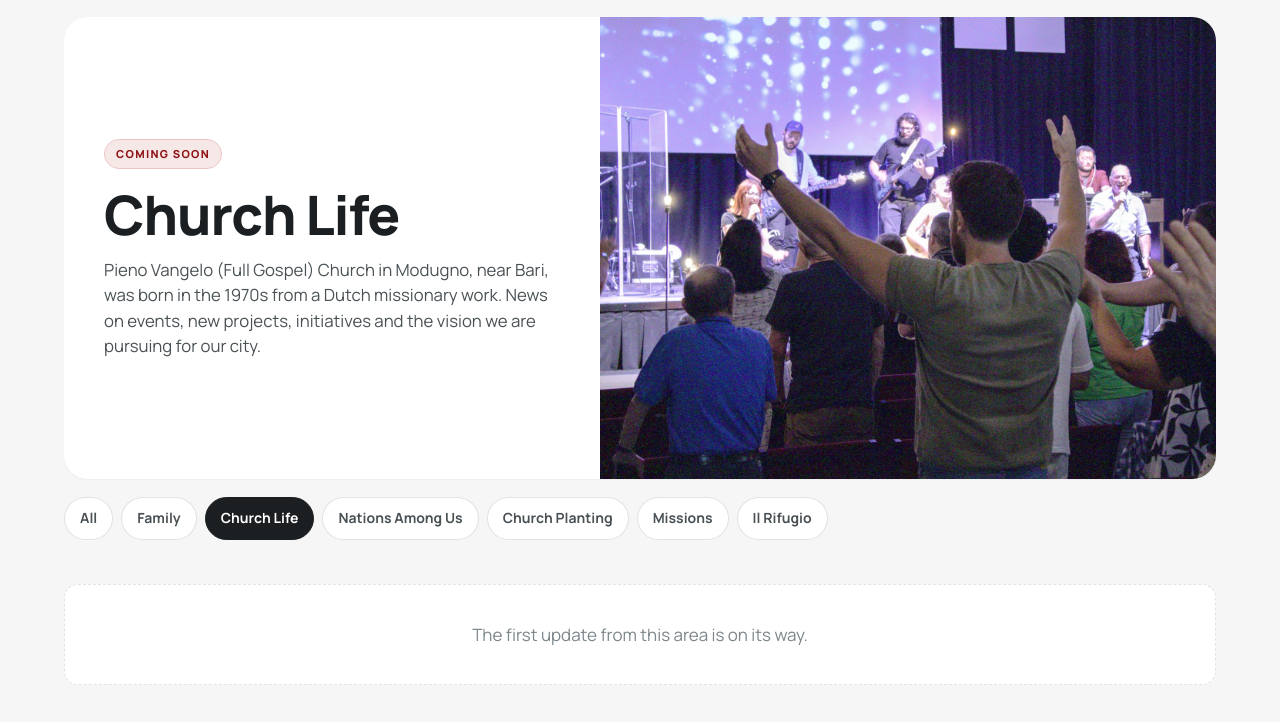
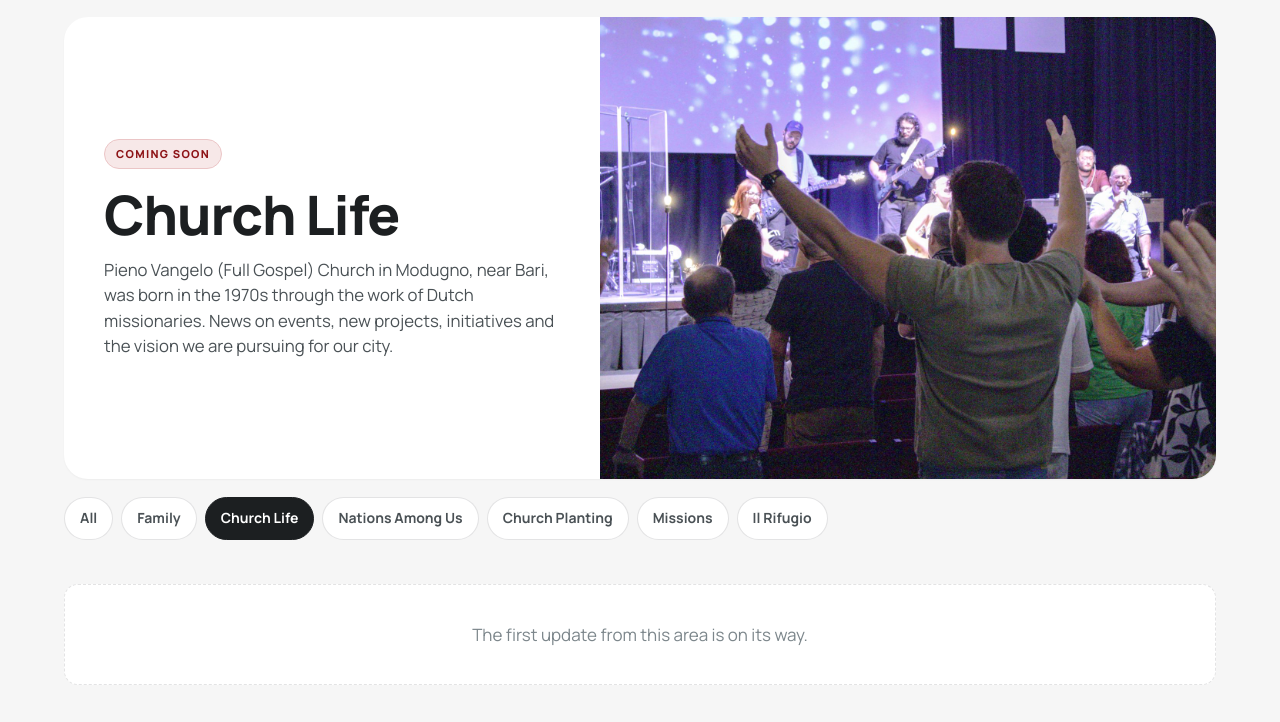
Before and after one commit to pastoremirko/fromtheheelofitaly, a plain HTML site: page public/church/index.html in a window 1280 px wide. Shown: the part 78-800 px from the top of the page. Drawn offline with Linux system fonts and the light colour scheme.

Commit message:
Church Life: clearer wording on Dutch missionaries
Co-Authored-By: Claude Opus 5.5 <noreply@anthropic.com>
Claude-Session: https://claude.ai/code/session_013kztrM2XS3F2CFg6mBGXRF

```diff
--- a/public/church/index.html
+++ b/public/church/index.html
@@ -4,10 +4,10 @@
 <meta charset="utf-8">
 <meta name="viewport" content="width=device-width, initial-scale=1">
 <title>Church Life · From the Heel of Italy</title>
-<meta name="description" content="Pieno Vangelo (Full Gospel) Church in Modugno, near Bari, was born in the 1970s from a Dutch missionary work. News on events, new projects, initiatives and the vision we are pursuing for our city.">
+<meta name="description" content="Pieno Vangelo (Full Gospel) Church in Modugno, near Bari, was born in the 1970s through the work of Dutch missionaries. News on events, new projects, initiatives and the vision we are pursuing for our city.">
 <link rel="canonical" href="https://fromtheheelofitaly.org/church/">
 <meta property="og:title" content="Church Life · From the Heel of Italy">
-<meta property="og:description" content="Pieno Vangelo (Full Gospel) Church in Modugno, near Bari, was born in the 1970s from a Dutch missionary work. News on events, new projects, initiatives and the vision we are pursuing for our city.">
+<meta property="og:description" content="Pieno Vangelo (Full Gospel) Church in Modugno, near Bari, was born in the 1970s through the work of Dutch missionaries. News on events, new projects, initiatives and the vision we are pursuing for our city.">
 <meta property="og:url" content="https://fromtheheelofitaly.org/church/">
 <meta property="og:type" content="website">
 
@@ -33,7 +33,7 @@
     <div class="inner">
       <span class="count">Coming soon</span>
       <h1>Church Life</h1>
-      <p>Pieno Vangelo (Full Gospel) Church in Modugno, near Bari, was born in the 1970s from a Dutch missionary work. News on events, new projects, initiatives and the vision we are pursuing for our city.</p>
+      <p>Pieno Vangelo (Full Gospel) Church in Modugno, near Bari, was born in the 1970s through the work of Dutch missionaries. News on events, new projects, initiatives and the vision we are pursuing for our city.</p>
     </div>
   </div>
   <nav class="chips"><a href="/updates/">All</a><a href="/family/">Family</a><a href="/church/" class=on>Church Life</a><a href="/nations-among-us/">Nations Among Us</a><a href="/plant-and-strengthen/">Church Planting</a><a href="/missions/">Missions</a><a href="/il-rifugio/">Il Rifugio</a></nav>
--- a/site.json
+++ b/site.json
@@ -26,7 +26,7 @@
       "short": "Church Life",
       "color": "#b0181b",
       "icon": "church",
-      "intro": "Pieno Vangelo (Full Gospel) Church in Modugno, near Bari, was born in the 1970s from a Dutch missionary work. News on events, new projects, initiatives and the vision we are pursuing for our city.",
+      "intro": "Pieno Vangelo (Full Gospel) Church in Modugno, near Bari, was born in the 1970s through the work of Dutch missionaries. News on events, new projects, initiatives and the vision we are pursuing for our city.",
       "image": "/images/area-church.jpg"
     },
     {
```
Also changed, not shown: public/index.html (+1 -1 lines).
